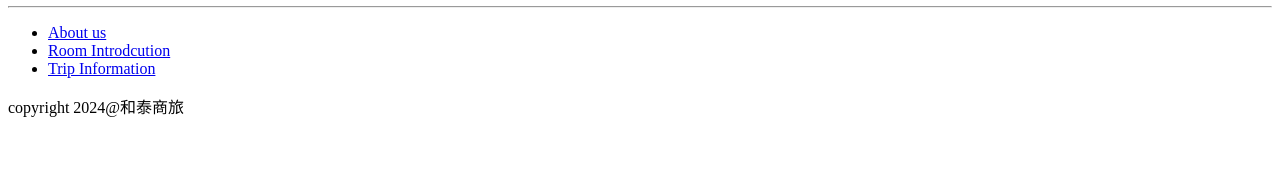
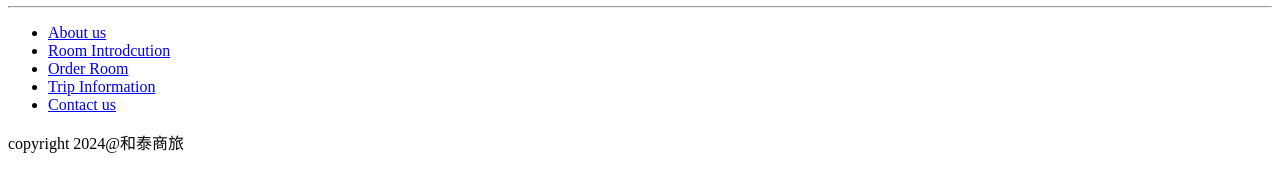
Before and after one commit to eetttsai302/hotel, a plain HTML site: page index.html in a window 1280 px wide. Shown: the part 395-586 px from the top of the page. Drawn offline with Linux system fonts and the light colour scheme.

Commit message:
add order room and contact us

```diff
--- a/index.html
+++ b/index.html
@@ -23,7 +23,9 @@
         <ul>
             <li><a href="#"> About us</a></li>
             <li><a href="#"> Room Introdcution</a></li>
+            <li><a href="#"> Order Room</a></li>
             <li><a href="#"> Trip Information</a></li>
+            <li><a href="#"> Contact us</a></li>
         </ul>
     </main>
     <footer>
```
